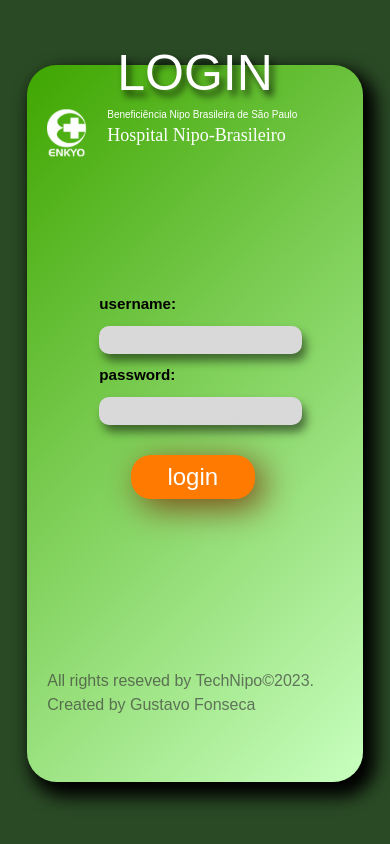
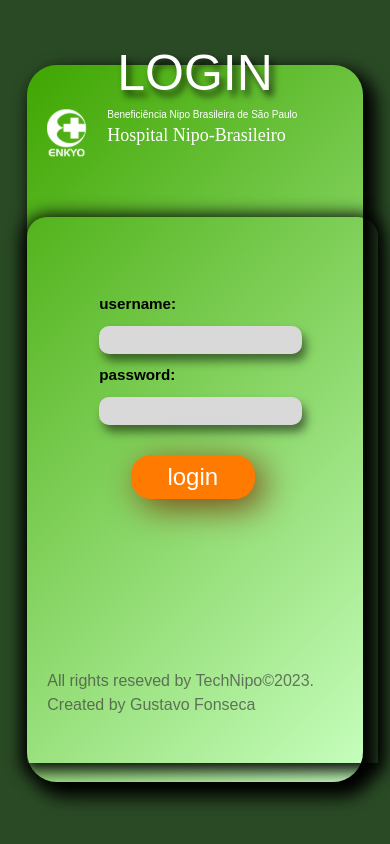
Before and after one commit to Hospital-Nipo-Brasileiro/front-react-app, a React (Create React App) app: page /login in a window 390 px wide. Built offline with nearby package versions, Linux system fonts and the light colour scheme.

Commit message:
[:lipstick:] ajustando boxshadow

```diff
--- a/src/pages/login/StylesLogin.css
+++ b/src/pages/login/StylesLogin.css
@@ -10,7 +10,8 @@
     transform: translate(-50%, -50%);
     flex-direction: column;
     justify-content: space-between;
-    align-items: center
+    align-items: center;
+    box-shadow: 1px 3px 17px 5px #000;
 }
 
 .align-infos-login {
@@ -83,12 +84,6 @@
         width: 70%;
     }
 
-    .container-card-login{
-        min-width: 90%;
-        background-color: transparent;
-        align-items: center;
-    }
-
     .hnipo{
         display: none;
     }
@@ -98,12 +93,16 @@
     }
 
     .container-card-login {
+        min-width: 90%;
+        background-color: transparent;
+        align-items: center;
         margin-top: 48px;
         padding: 26px 0;
         height: min-content;
         top: auto;
         left: auto;
         transform: none;
+        box-shadow: 1px 3px 17px 5px #000;
     }
 
     .logotipo{
--- a/src/pages/techNipo/TechNipo.jsx
+++ b/src/pages/techNipo/TechNipo.jsx
@@ -1,9 +1,11 @@
 import React from 'react';
 import './StylesTechNipo.css'
+
 import logo from '../../assets/logotype.svg'
 import hospital from '../../assets/initial.svg'
+import ti from '../../assets/ti-hospital.svg'
+
 import { Link } from 'react-router-dom';
-
 
 function TechNipo() {
 
@@ -39,6 +41,10 @@
 
             </div>
 
+            <div className='w-full flex justify-center'>
+              <img className='w-[500px] ml-24 mt-10' src={ti} alt='Tecnologia da informação do Hospital' />
+            </div>
+
           </div>
 
 
```
Also changed, not shown: src/assets/ti-hospital.svg (added).
